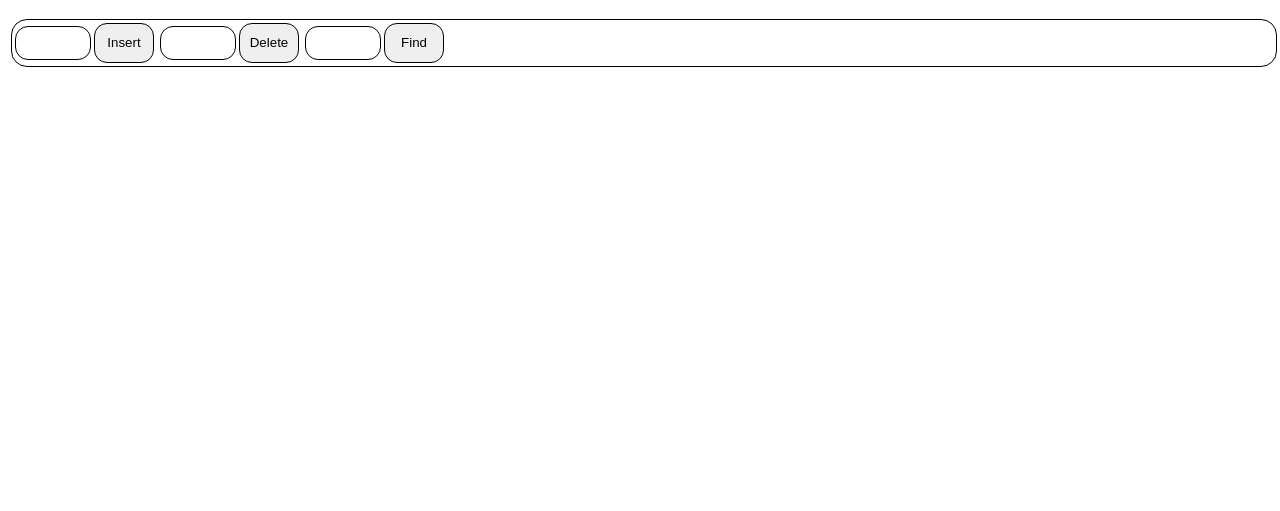
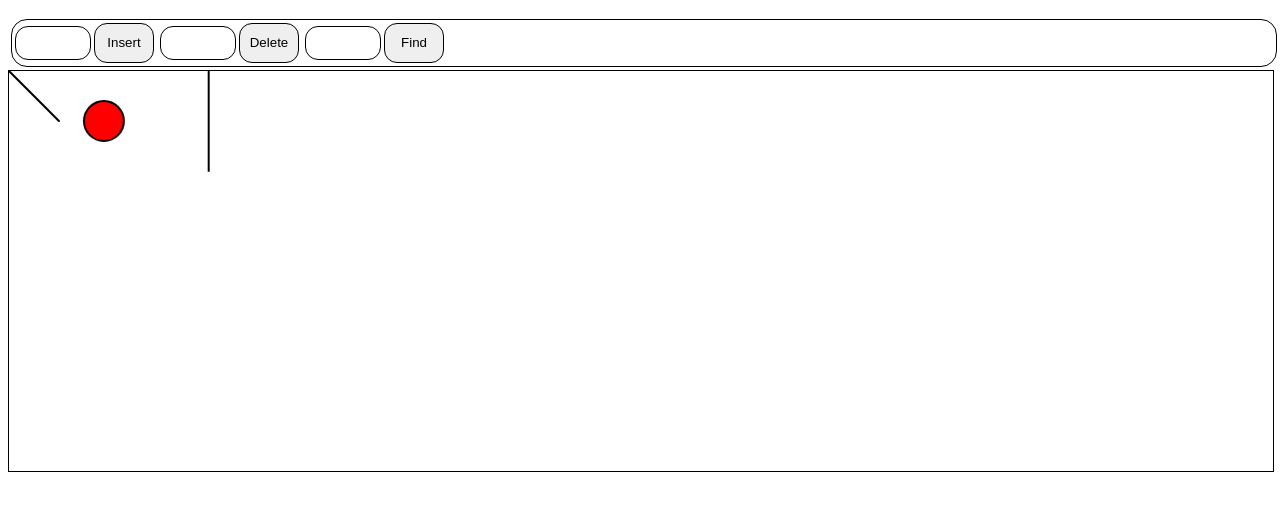
Before and after one commit to yur4uwe/Red_Black, a plain HTML site: page index.html in a window 1280 px wide. Shown: the part 67-578 px from the top of the page. Drawn offline with Linux system fonts and the light colour scheme.

Commit message:
first steps in canvas

```diff
--- a/script.js
+++ b/script.js
@@ -1,48 +1,32 @@
-const boxes = document.querySelectorAll('.node');
-const container = document.getElementById('container');
+const canvas = document.getElementById("canvas");
+const ctx = canvas.getContext("2d");
 
-let isMoving = false;
-let startX, startY;
-let currentBox;
+        // Set canvas dimensions explicitly (adjust as needed for desired resolution)
+const scaleFactor = window.devicePixelRatio;
+canvas.width = canvas.offsetWidth * scaleFactor;
+canvas.height = 400 * scaleFactor;
 
-boxes.forEach(box => {
-    box.addEventListener('mousedown', startMove);
-});
+// Scale the context to match the device's pixel ratio
+ctx.scale(scaleFactor, scaleFactor);
 
-document.addEventListener('mouseup', stopMove);
+// Draw on the canvas
+ctx.beginPath();
+ctx.moveTo(0, 0);
+ctx.lineTo(50, 50);
+ctx.lineWidth = 2;
+ctx.lineCap = "round";
+ctx.stroke();
 
-function startMove(event) {
-    isMoving = true;
+ctx.beginPath();
+ctx.arc(95, 50, 20, 0, 2 * Math.PI);
+ctx.fillStyle = "red";
+ctx.fill();
+ctx.lineWidth = 2;
+ctx.strokeStyle = "black";
+ctx.stroke();
 
-    // Store the initial mouse position when the mouse button is pressed
-    startX = event.clientX;
-    startY = event.clientY;
-
-    // Store the initial position of the box
-    const rect = this.getBoundingClientRect();
-    offsetX = rect.left;
-    offsetY = rect.top;
-
-    currentBox = this;
-
-    // Prevent text selection during dragging
-    event.preventDefault();
-}
-
-function stopMove() {
-    isMoving = false;
-}
-
-document.addEventListener('mousemove', moveBox);
-
-function moveBox(event) {
-    if (isMoving && currentBox) {
-        // Calculate the new position of the box based on the mouse movement
-        const newX = event.clientX - 2 * startX + offsetX;
-        const newY = event.clientY - 2 * startY + offsetY;
-
-        // Update the position of the current box
-        currentBox.style.left = `${newX}px`;
-        currentBox.style.top = `${newY}px`;
-    }
-}
+ctx.beginPath();
+ctx.moveTo(canvas.height / 2, 0);
+ctx.lineTo(canvas.height / 2, 100);
+ctx.lineWidth = 2;
+ctx.stroke();
--- a/styles.css
+++ b/styles.css
@@ -95,6 +95,7 @@ body {
 }
 
 canvas{
-    width: max-content;
-    height: 500px;
+    width: 100%;
+    height: 400px;
+    border: 1px solid black;
 }
```
